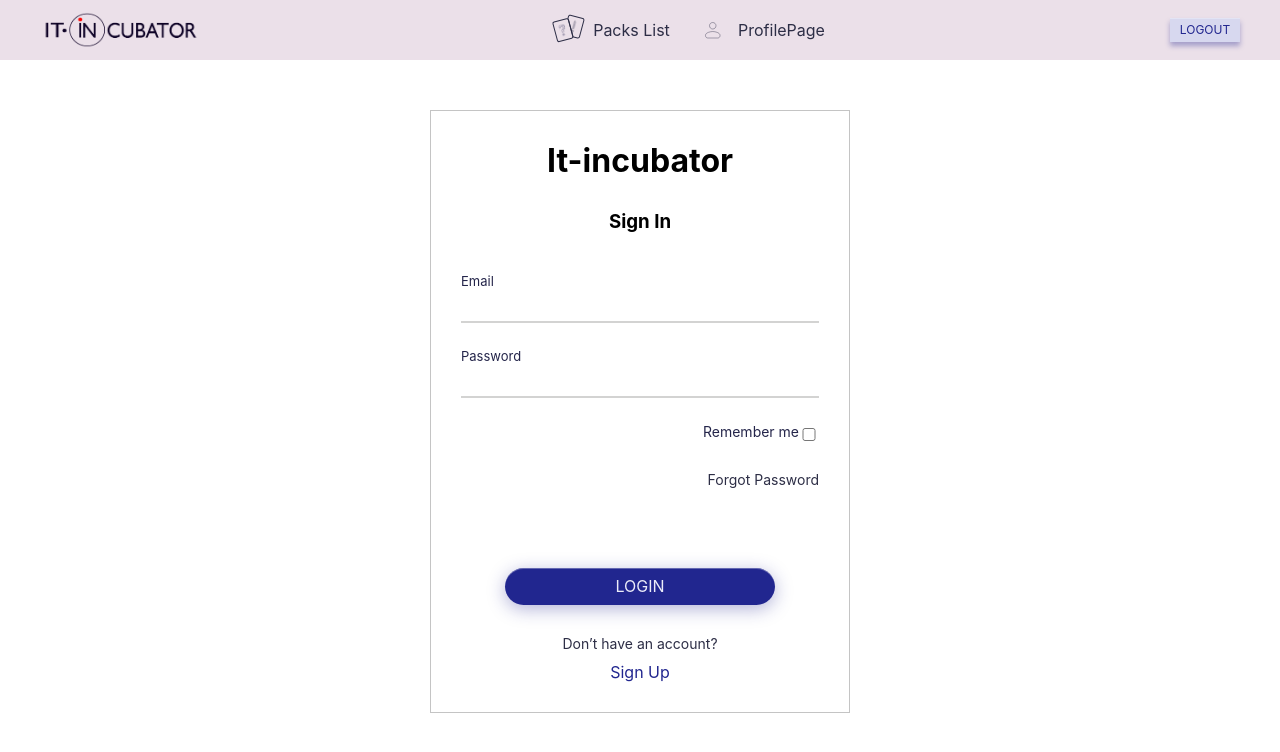
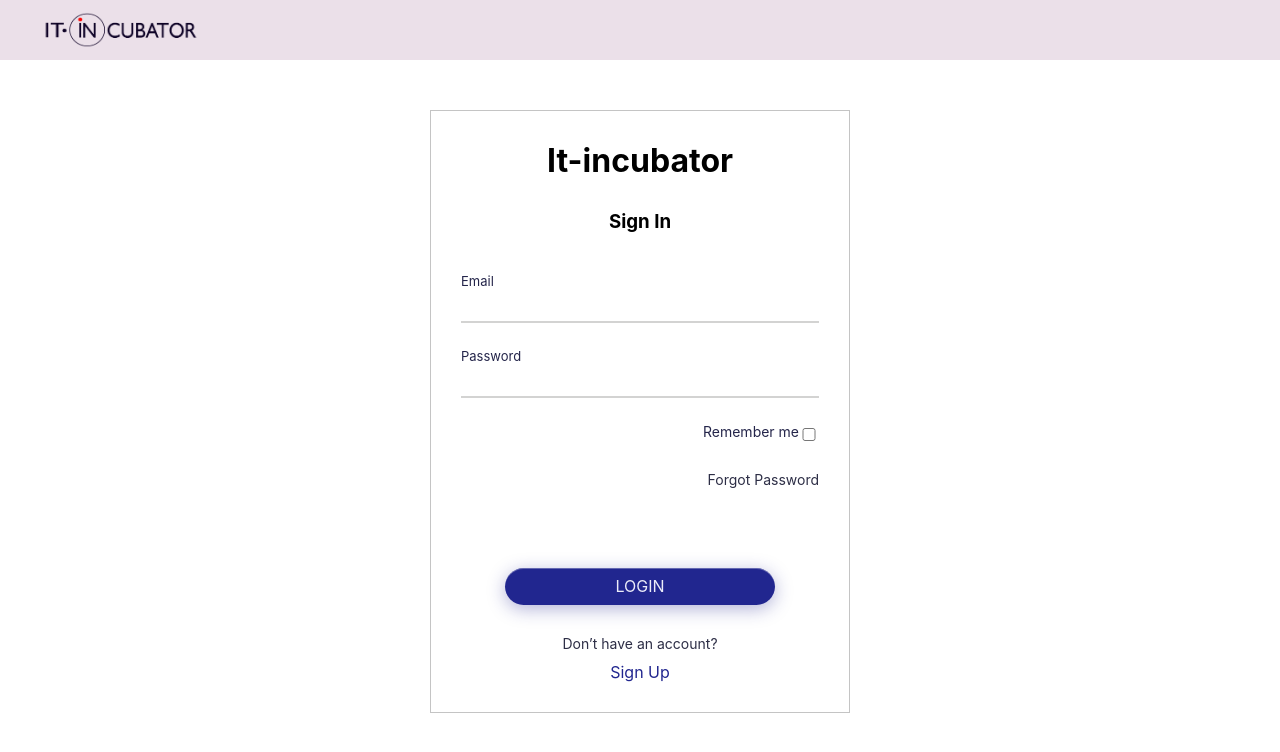
Before and after one commit to alkuzbl/friday_ignat, a React (Create React App) app: page /#/login in a window 1280 px wide. Shown: the top 752 px of the page. Built offline with nearby package versions, Linux system fonts and the light colour scheme.

Commit message:
feat: add logout handler

```diff
--- a/src/view/Header/Header.tsx
+++ b/src/view/Header/Header.tsx
@@ -1,5 +1,9 @@
-import React, { useState } from 'react';
+import React from 'react';
 
+import { useDispatch, useSelector } from 'react-redux';
+
+import { logout } from '../../bll/auth-slice';
+import { AppStoreType } from '../../bll/store';
 import { Button } from '../../components/common/Button';
 import logo from '../../issets/images/logo.png';
 
@@ -7,10 +11,10 @@ import styles from './Header.module.scss';
 import { NavBar } from './Navbar/NavBar';
 
 export const Header = () => {
-  // заглушка, данные должны приходить с redux
-  const [isAuth] = useState<boolean>(true);
+  const isAuth = useSelector<AppStoreType, boolean>(state => state.auth.isAuth);
+  const dispatch = useDispatch();
   const logOut = () => {
-    console.log('header');
+    dispatch(logout());
   };
   return (
     <div className={styles.header}>
```
